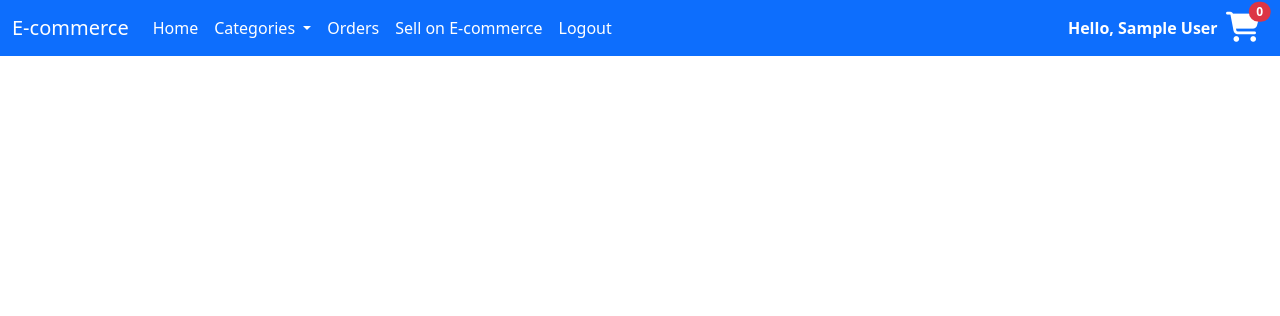
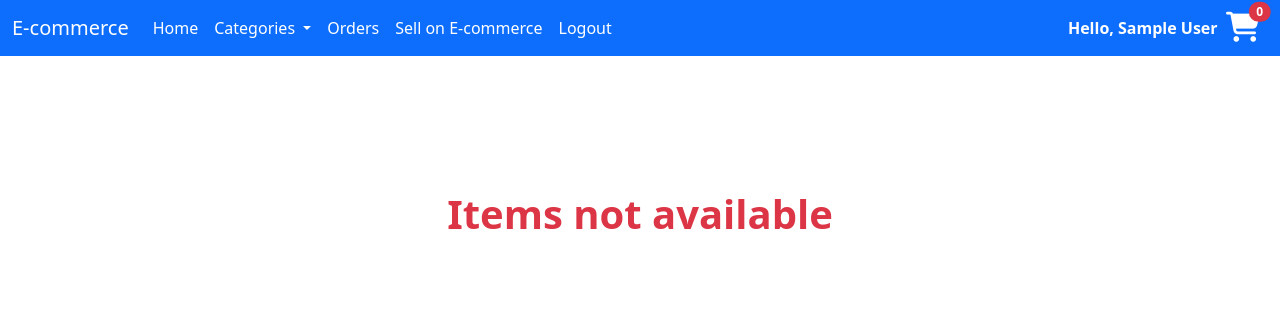
Before and after one commit to suraj19980921/ecommerce_app, a Django app: page /items/1 in a window 1280 px wide. Shown: the top 316 px of the page. Run offline with Django 3.2, Linux system fonts and the light colour scheme; the visitor is signed in with stand-in values (Sample User, id 1); data that the repository does not hold is empty; some libraries are stand-ins or nearby versions.

Commit message:
error message added

```diff
--- a/templates/main/items_list.html
+++ b/templates/main/items_list.html
@@ -2,6 +2,7 @@
 
 {% block content %}
 
+{% if items_list %}
 <div class="container-fluid">
     {% for item in items_list %}
     <div class="row border-bottom border-grey mt-2">
@@ -57,4 +58,7 @@
 
 
 </div>
+{% else %}
+   <p class="fs-1 fw-bold text-danger text-center" style="margin-top:10%"> Items not available </p>
+{% endif %}
 {% endblock %}
```
Also changed, not shown: 1 other file.
